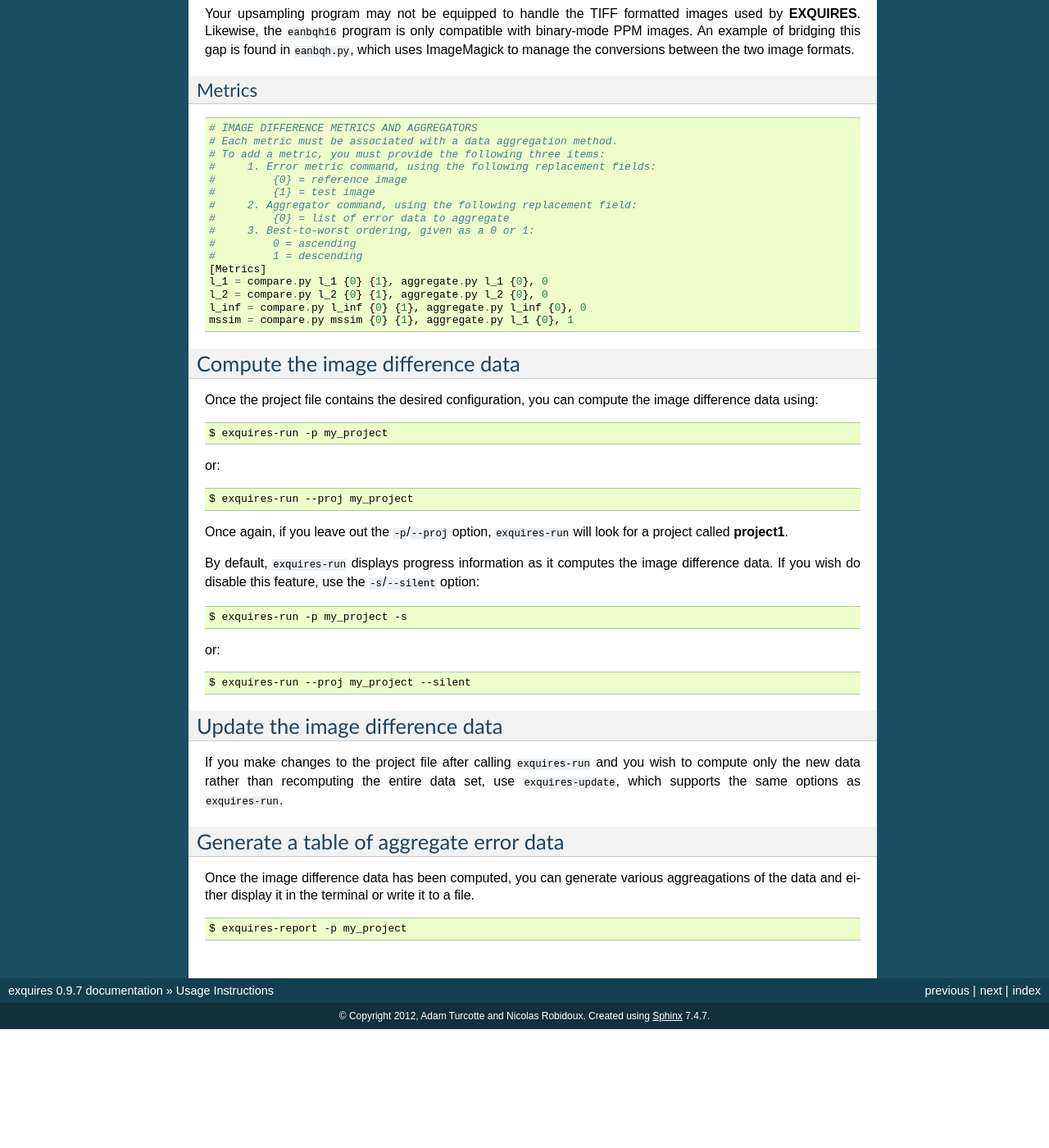
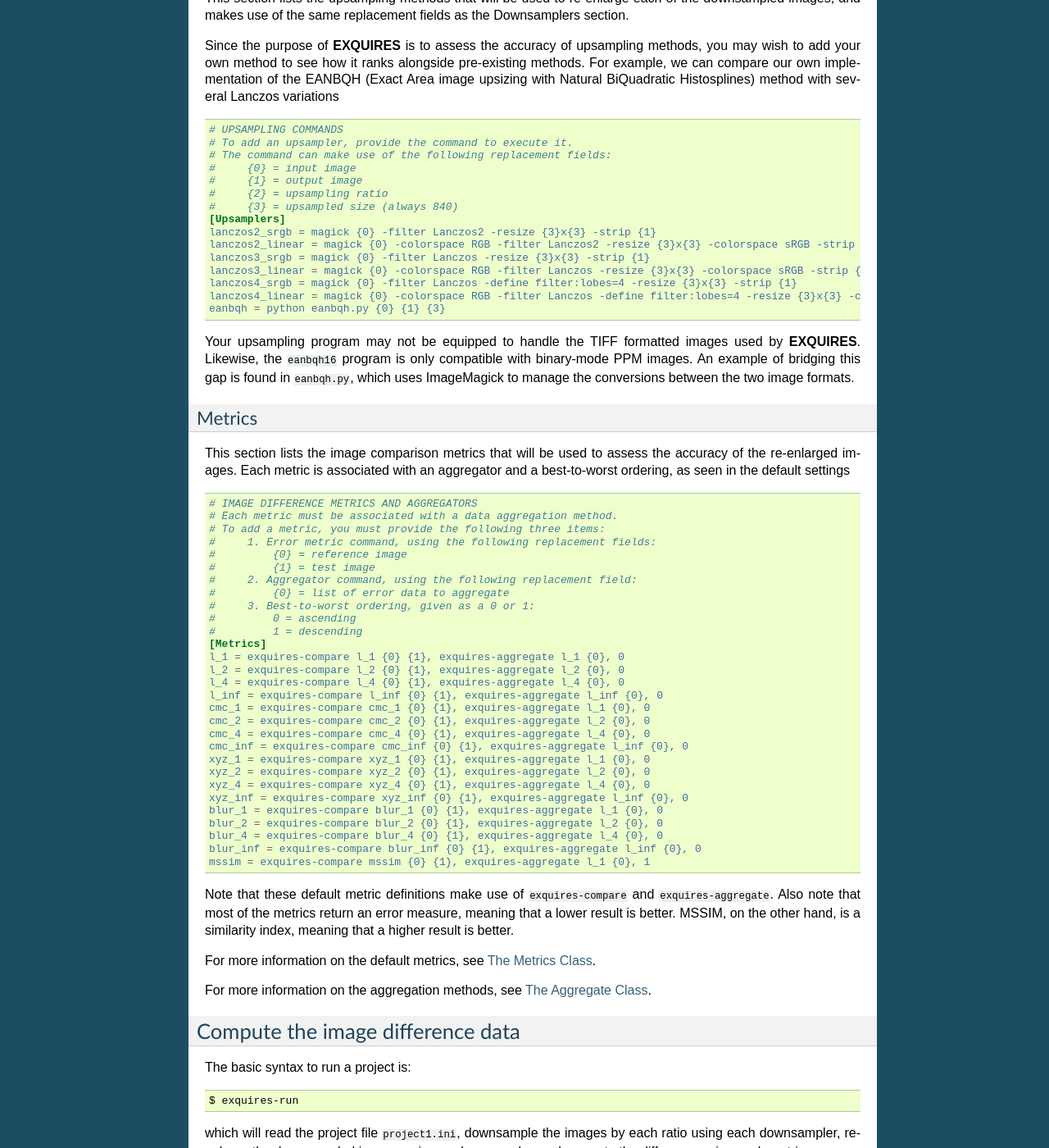
Before and after one commit to aturcotte/exquires, a Sphinx documentation site: the page built from docs/usage.rst, in a window 1280 px wide and 1400 px high, scrolled down 2746 px. Shown: the whole window at 82% size. Built offline with Sphinx 7.4.7, drawn with Linux system fonts in a browser that asks for light colours; formulas are drawn with MathJax 3; before the commit the page ends 4001 px from its top, so only the background shows below that; some of the changed text lies outside the part shown.

Commit message:
edited docs and changed logo

```diff
--- a/docs/usage.rst
+++ b/docs/usage.rst
@@ -3,6 +3,25 @@
 ******************
 Usage Instructions
 ******************
+
+**EXQUIRES** comes with four programs to create and maintain a project:
+
+* **exquires-new**
+* **exquires-run**
+* **exquires-update**
+* **exquires-report**
+
+as well as two programs that are responsible for computing image differences
+and aggregating the results:
+
+* **exquires-compare**
+* **exquires-aggregate**
+
+Each of these programs include a ``-h``/``--help`` option to display usage
+information and a ``-v``/``--version`` option to display the version number.
+
+The following sections will explain how to make use of these programs to
+compute data and view aggregated results.
 
 ===========================
 Obtain suitable test images
@@ -14,7 +33,7 @@
 is included as a default selection.
 
 A separate distribution of test images converted from RAW is available
-`here <http://exquires.rivetsforbreakfast.com/downloads/840x840images.zip>`.
+`here <http://exquires.rivetsforbreakfast.com/downloads/840x840images.zip>`_.
 The examples in this section make use of several images from this collection.
 
 =========================
@@ -56,8 +75,8 @@
 :Size: 840x840 pixels
 
 To demonstrate, we will create a new project ``example_proj`` using the
-`840x840images <http://exquires.rivetsforbreakfast.com/downloads/840x840images.zip>`
-collection.
+`840x840images <http://exquires.rivetsforbreakfast.com/downloads/840x840images.zip>`_
+collection::
 
     $ exquires-new -p example_proj -I 840x840images/images/*
 
@@ -75,8 +94,10 @@
 
 This section lists the paths to the test images that will be used. We will keep
 this example project small by removing all but two of the
-`840x840images <http://exquires.rivetsforbreakfast.com/downloads/840x840images.zip>`,
-**apartments.tif** and **cabins.tif**::
+`840x840images <http://exquires.rivetsforbreakfast.com/downloads/840x840images.zip>`_,
+**apartments.tif** and **cabins.tif**
+
+.. code-block:: ini
 
     # TEST IMAGES
     # Images are 16-bit sRGB TIFFs with a width and height of 840 pixels.
@@ -93,7 +114,9 @@
 ------
 
 This section lists the resampling ratios and specifies the width and
-height of the downsampled image for each ratio. Here are the default ratios::
+height of the downsampled image for each ratio. Here are the default ratios
+
+.. code-block:: ini
 
     # RESAMPLING RATIOS
     # The test images are downsampled to the specified sizes.
@@ -113,7 +136,9 @@
 
 This section lists the downsampling methods that will be used to reduce each of
 the test images. We have edited our example project to include a small subset
-of the defaults::
+of the defaults
+
+.. code-block:: ini
 
     # DOWNSAMPLING COMMANDS
     # To add a downsampler, provide the command to execute it.
@@ -139,7 +164,15 @@
 correction, meaning that the sRGB images are downsampled using linear averaging
 even though sRGB is a non-linear colour space.
 The methods suffixed with ``_linear`` convert the input image to linear RGB
-before downsampling, then convert the result back to sRGB.
+with sRGB primaries before downsampling, then convert the result back to sRGB,
+using the **ImageMagick** command ``-colorspace``. Such suffixes are useful
+because they allow one to separately aggregate the
+results of only downsampling or upsampling using the two main "tracks" without
+having to list the methods individually. In the same spirit if, for example,
+you were to program downsamplers or upsamplers that convert into and out of
+sRGB using ICC profiles, we would suggest that you use something like the
+``_icc`` suffix; if you were to go through the XYZ colourspace, we would
+suggest ``_xyz``.
 
 ----------
 Upsamplers
@@ -153,7 +186,9 @@
 methods, you may wish to add your own method to see how it ranks alongside
 pre-existing methods. For example, we can compare our own implementation of
 the EANBQH (Exact Area image upsizing with Natural BiQuadratic Histosplines)
-method with several Lanczos variations::
+method with several Lanczos variations
+
+.. code-block:: ini
 
     # UPSAMPLING COMMANDS
     # To add an upsampler, provide the command to execute it.
@@ -181,7 +216,11 @@
 Metrics
 -------
 
-::
+This section lists the image comparison metrics that will be used to assess
+the accuracy of the re-enlarged images. Each metric is associated with an
+aggregator and a best-to-worst ordering, as seen in the default settings
+
+.. code-block:: ini
 
     # IMAGE DIFFERENCE METRICS AND AGGREGATORS
     # Each metric must be associated with a data aggregation method.
@@ -195,17 +234,46 @@
     #         0 = ascending
     #         1 = descending
     [Metrics]
-    l_1 = compare.py l_1 {0} {1}, aggregate.py l_1 {0}, 0
-    l_2 = compare.py l_2 {0} {1}, aggregate.py l_2 {0}, 0
-    l_inf = compare.py l_inf {0} {1}, aggregate.py l_inf {0}, 0
-    mssim = compare.py mssim {0} {1}, aggregate.py l_1 {0}, 1
+    l_1 = exquires-compare l_1 {0} {1}, exquires-aggregate l_1 {0}, 0
+    l_2 = exquires-compare l_2 {0} {1}, exquires-aggregate l_2 {0}, 0
+    l_4 = exquires-compare l_4 {0} {1}, exquires-aggregate l_4 {0}, 0
+    l_inf = exquires-compare l_inf {0} {1}, exquires-aggregate l_inf {0}, 0
+    cmc_1 = exquires-compare cmc_1 {0} {1}, exquires-aggregate l_1 {0}, 0
+    cmc_2 = exquires-compare cmc_2 {0} {1}, exquires-aggregate l_2 {0}, 0
+    cmc_4 = exquires-compare cmc_4 {0} {1}, exquires-aggregate l_4 {0}, 0
+    cmc_inf = exquires-compare cmc_inf {0} {1}, exquires-aggregate l_inf {0}, 0
+    xyz_1 = exquires-compare xyz_1 {0} {1}, exquires-aggregate l_1 {0}, 0
+    xyz_2 = exquires-compare xyz_2 {0} {1}, exquires-aggregate l_2 {0}, 0
+    xyz_4 = exquires-compare xyz_4 {0} {1}, exquires-aggregate l_4 {0}, 0
+    xyz_inf = exquires-compare xyz_inf {0} {1}, exquires-aggregate l_inf {0}, 0
+    blur_1 = exquires-compare blur_1 {0} {1}, exquires-aggregate l_1 {0}, 0
+    blur_2 = exquires-compare blur_2 {0} {1}, exquires-aggregate l_2 {0}, 0
+    blur_4 = exquires-compare blur_4 {0} {1}, exquires-aggregate l_4 {0}, 0
+    blur_inf = exquires-compare blur_inf {0} {1}, exquires-aggregate l_inf {0}, 0
+    mssim = exquires-compare mssim {0} {1}, exquires-aggregate l_1 {0}, 1
+
+Note that these default metric definitions make use of ``exquires-compare``
+and ``exquires-aggregate``. Also note that most of the metrics return an error
+measure, meaning that a lower result is better. MSSIM, on the other hand, is
+a similarity index, meaning that a higher result is better.
+
+For more information on the default metrics, see :ref:`Metrics-class`.
+
+For more information on the aggregation methods, see :ref:`Aggregate-class`.
 
 =================================
 Compute the image difference data
 =================================
 
-Once the project file contains the desired configuration, you can compute the
-image difference data using::
+The basic syntax to run a project is::
+
+    $ exquires-run
+
+which will read the project file ``project1.ini``, downsample the images
+by each ratio using each downsampler, re-enlarge the downsampled images using
+each upsampler, and compute the difference using each metric.
+
+You can specify the project name using::
 
     $ exquires-run -p my_project
 
@@ -213,35 +281,99 @@
 
     $ exquires-run --proj my_project
 
-Once again, if you leave out the ``-p``/``--proj`` option, ``exquires-run`` will
-look for a project called **project1**.
+By default, ``exquires-run`` displays progress information. You can disable
+this output using::
 
-By default, ``exquires-run`` displays progress information as it computes the
-image difference data. If you wish do disable this feature, use the
-``-s``/``--silent`` option::
-
-    $ exquires-run -p my_project -s
+    $ exquires-run -s
 
 or::
 
-    $ exquires-run --proj my_project --silent
+    $ exquires-run --silent
+
+.. warning::
+
+    With large project files, this program can take an *extremely* long time to
+    run. For slower machines, it is recommended to start with a small set of
+    test images. You can add additional images later and call
+    ``exquires-update`` to compute the new data.
 
 ================================
 Update the image difference data
 ================================
 
-If you make changes to the project file after calling ``exquires-run`` and you
-wish to compute only the new data rather than recomputing the entire data set,
-use ``exquires-update``, which supports the same options as ``exquires-run``.
+If you make changes to the project file after calling ``exquires-run``,
+running it again will compute all data, including data for unchanged entries
+in the project file. To compute only the new data rather than recomputing the
+entire data set, use ``exquires-update``, which supports the same options as
+``exquires-run``.
 
 ========================================
 Generate a table of aggregate error data
 ========================================
 
 Once the image difference data has been computed, you can generate various
-aggreagations of the data and either display it in the terminal or write it to
+aggregations of the data and either display it in the terminal or write it to
 a file.
 
-::
+The basic syntax to print aggregated data is::
+
+    $ exquires-report
+
+which will read a backup of the project file ``project1.ini`` that was created
+the last time ``exquires-run`` or ``exquires-update`` was called, select the
+appropriate values from the database, aggregate the data, and print the
+results in tabular format to standard output.
+
+As with the other programs, you can specify the project name using::
 
     $ exquires-report -p my_project
+
+or::
+
+    $ exquires-report --proj my_project
+
+
+There are three components that determine which database tables to aggregate
+across: images, ratios, and downsamplers. You can specify the images using::
+
+    $ exquires-report -I my_images
+
+or::
+
+    $ exquires-report --image my_images
+
+
+TALK ABOUT DOWNSAMPLERS::
+
+    $ exquires-report -D my_downsamplers
+
+or::
+
+    $ exquires-report --down my_downsamplers
+
+
+TALK ABOUT RATIOS::
+
+    $ exquires-report -R my_ratios
+
+or::
+
+    $ exquires-report --ratio my_ratios
+
+
+TALK ABOUT UPSAMPLERS::
+
+    $ exquires-report -U my_upsamplers
+
+or::
+
+    $ exquires-report --up my_upsamplers
+
+
+TALK ABOUT METRICS::
+
+    $ exquires-report -M my_metrics
+
+or::
+
+    $ exquires-report --metric my_metrics
```
Also changed, not shown: docs/index.rst (+23 -2 lines), docs/modules.rst (+8 -0 lines), docs/setup.rst (+9 -11 lines), docs/assets/exquires-200.png, docs/assets/exquires-400.png (added), docs/assets/exquires-420.png (deleted), 2 other files.
